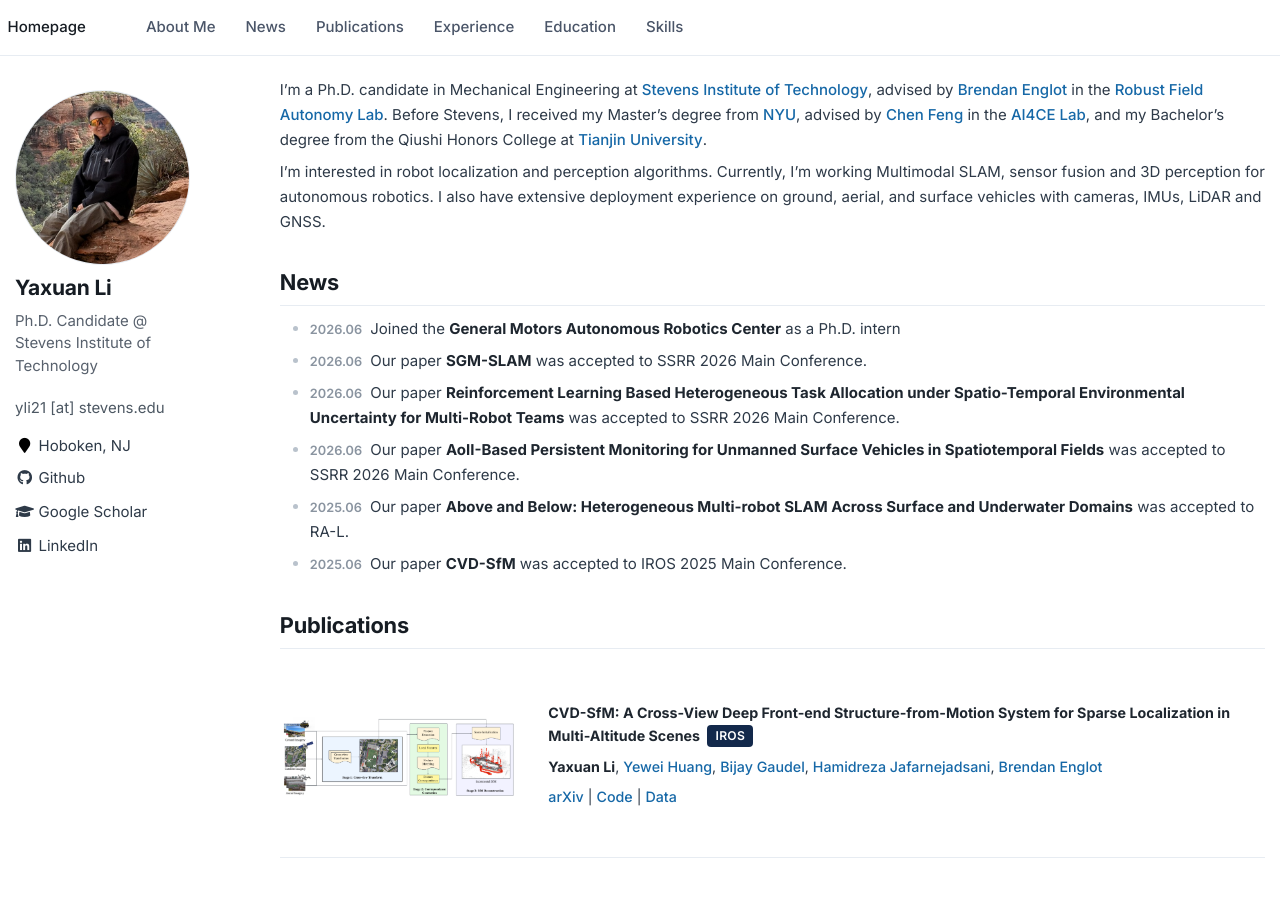
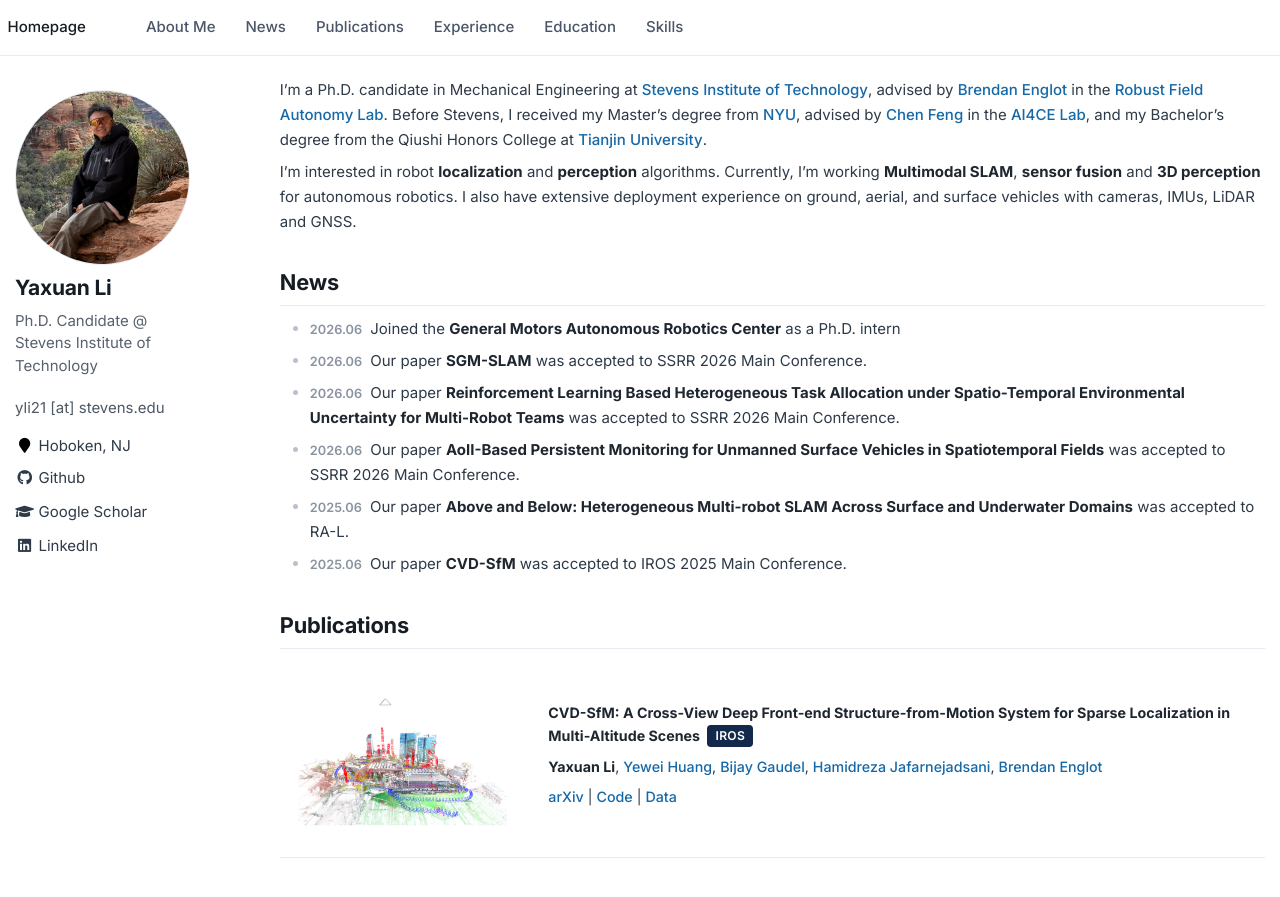
Before and after one commit to yaxlee/yaxlee.github.io, a Jekyll site: the page built from _pages/about.md, in a window 1280 px wide and 900 px high. Shown: the top 897 px of the window. Built offline with Jekyll 4.4.1, drawn with Linux system fonts in a browser that asks for light colours.

Commit message:
Update about.md

```diff
--- a/_pages/about.md
+++ b/_pages/about.md
@@ -12,7 +12,7 @@ redirect_from:
 
 I'm a Ph.D. candidate in Mechanical Engineering at [Stevens Institute of Technology](https://www.stevens.edu/), advised by [Brendan Englot](https://scholar.google.com/citations?user=Nd6tX_kAAAAJ&hl=en) in the [Robust Field Autonomy Lab](https://robustfieldautonomylab.github.io/). Before Stevens, I received my Master's degree from [NYU](https://www.nyu.edu/), advised by [Chen Feng](https://scholar.google.com/citations?user=YeG8ZM0AAAAJ&hl=en) in the [AI4CE Lab](https://ai4ce.github.io/), and my Bachelor's degree from the Qiushi Honors College at [Tianjin University](https://en.tju.edu.cn/).
 
-I'm interested in robot localization and perception algorithms. Currently, I'm working Multimodal SLAM, sensor fusion and 3D perception for autonomous robotics. I also have extensive deployment experience on ground, aerial, and surface vehicles with cameras, IMUs, LiDAR and GNSS.
+I'm interested in robot **localization** and **perception** algorithms. Currently, I'm working **Multimodal SLAM**, **sensor fusion** and **3D perception** for autonomous robotics. I also have extensive deployment experience on ground, aerial, and surface vehicles with cameras, IMUs, LiDAR and GNSS.
 
 # News
 - *2026.06* Joined the **General Motors Autonomous Robotics Center** as a Ph.D. intern
@@ -24,7 +24,7 @@ I'm interested in robot localization and perception algorithms. Currently, I'm w
 
 # Publications
 
-<div class='paper-box'><div class='paper-box-image'><div><img src='papers/cvd-sfm.png' alt="CVD-SfM pipeline" width="100%"></div></div>
+<div class='paper-box'><div class='paper-box-image'><div><img src='papers/cvd.png' alt="CVD-SfM pipeline" width="100%"></div></div>
 <div class='paper-box-text' markdown="1">
 
 **CVD-SfM: A Cross-View Deep Front-end Structure-from-Motion System for Sparse Localization in Multi-Altitude Scenes** <span class="pub-venue">IROS</span>
```
